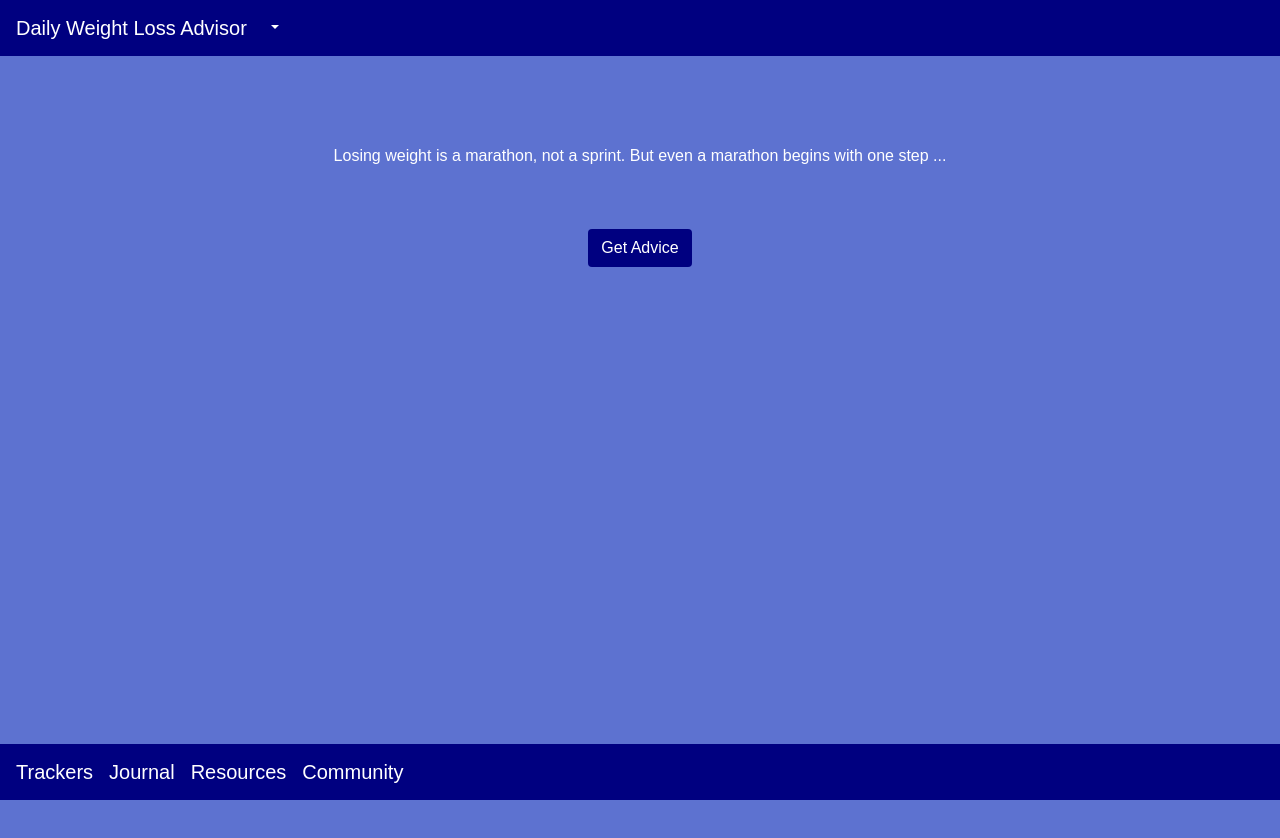
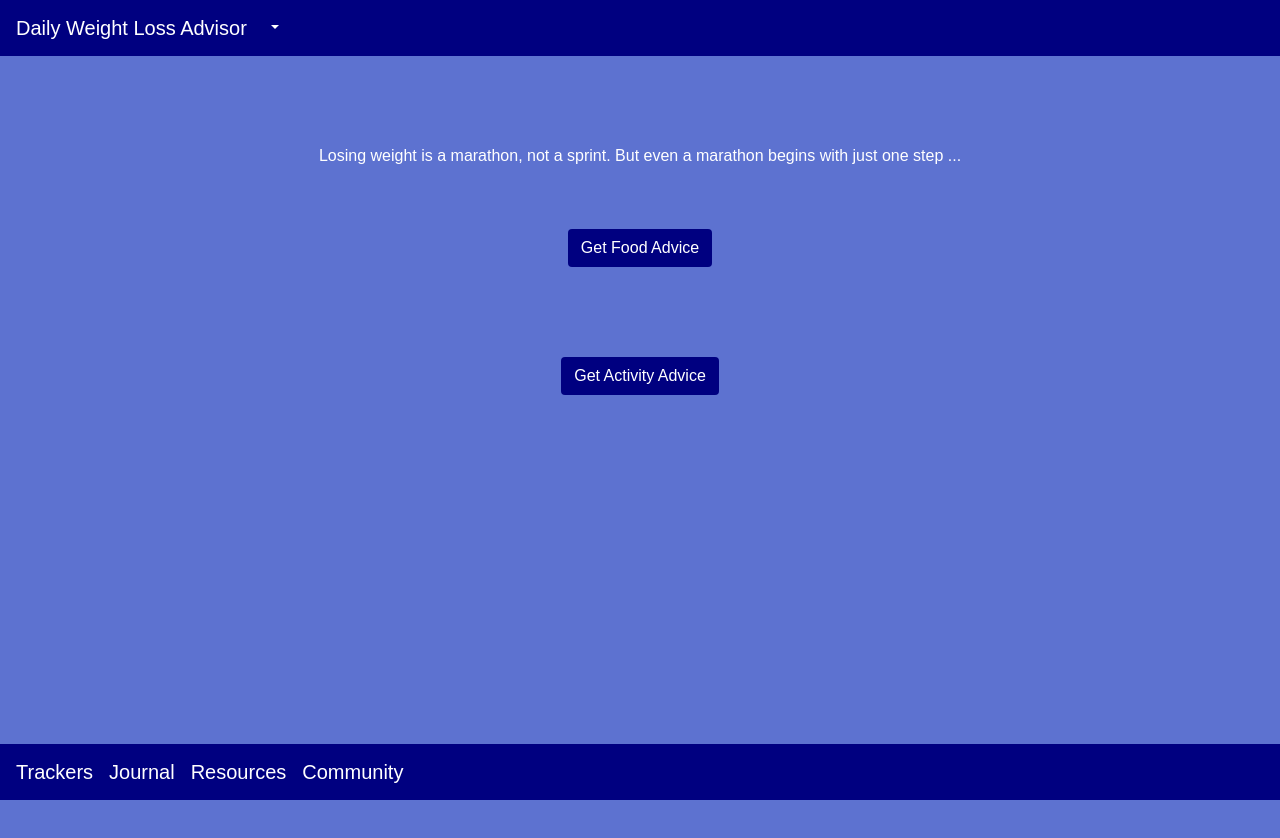
Before and after one commit to stazman/daily-fitness-advisor-frontend, a React (Create React App) app: page / in a window 1280 px wide. Shown: the top 838 px of the page. Built offline with nearby package versions, Linux system fonts and the light colour scheme; no server answers.

Commit message:
Adds buttons to/edits Advisor home page; stubs new food_advisor form

```diff
--- a/src/components/advisor/Advisor.js
+++ b/src/components/advisor/Advisor.js
@@ -5,27 +5,27 @@ import ColumnStyles from '../styles/ColumnStyles'
 
 const Advisor = () => {
   return (
-    <>
     <ColumnStyles>
       <ButtonStyles>
 
         <Col lg={12} className='col-lg-12 message-col'>
-              Losing weight is a marathon, not a sprint. But even a marathon begins with one step ...
+            Losing weight is a marathon, not a sprint. But even a marathon begins with just one step ...
         </Col>
 
-          <Col
-            lg={12}
-            className='col-lg-12 button-col'
-            style={{paddingTop: '.3em'}}
-          >
-            <Button variant="main" href='/advisors/new'>
-              Get Advice
+        <Col lg={12} className='col-lg-12 button-col' style={{paddingTop: '.3em'}}>
+          <Button variant="main" href='/food_advisors/new'>
+              Get Food Advice
+          </Button>
+        </Col>
+
+        <Col lg={12} className='col-lg-12 button-col' style={{paddingTop: '.3em'}}>
+          <Button variant="main" href='/activity_advisors/new'>
+            Get Activity Advice
           </Button>
         </Col>
 
       </ButtonStyles>
     </ColumnStyles>
-    </>
   )
 }
 
```
Also changed, not shown: src/components/food_advisors/FoodAdvisorInput.js (added, +68 -0 lines), 1 other file (tests, documents, lock files or other folders). Lines whose indentation alone changed are shown as unchanged.
